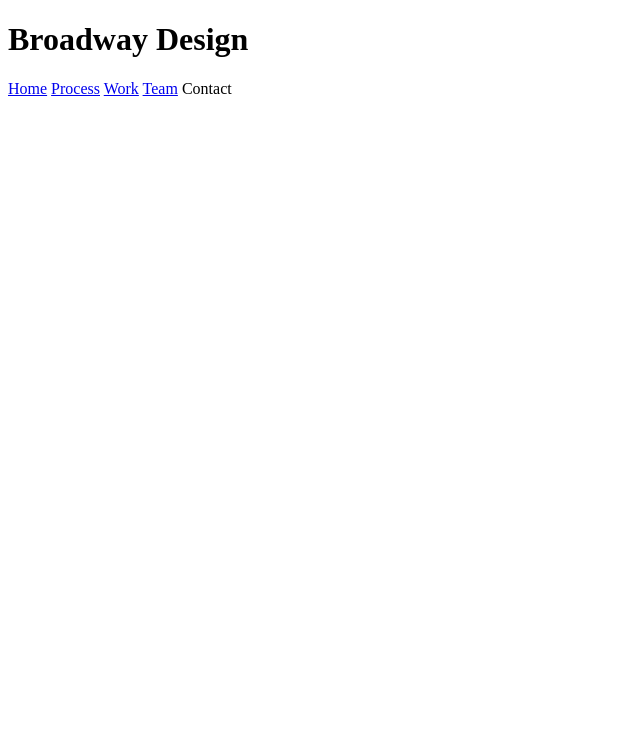
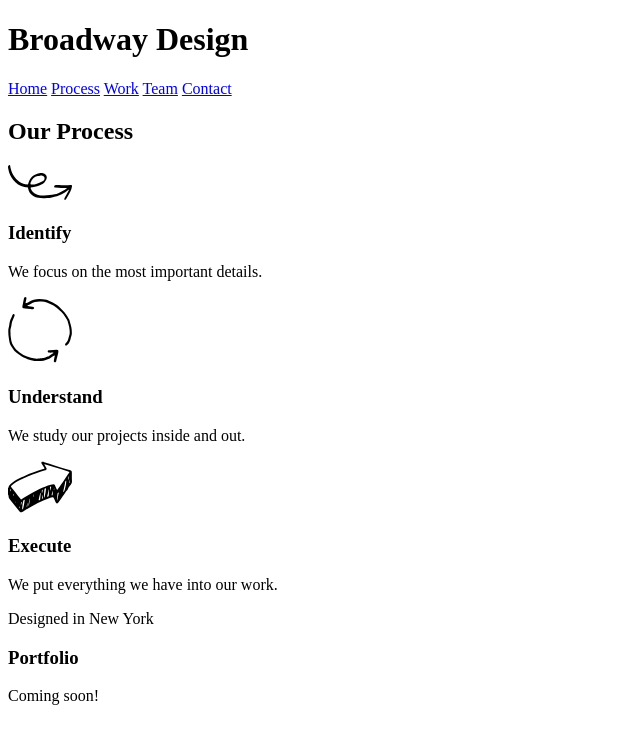
Before and after one commit to samirqadir/broadway, a plain HTML site: page index.html in a window 1280 px wide. Shown: the whole page, without its empty margins (0-640 px from the left). Drawn offline with Linux system fonts and the light colour scheme.

Commit message:
Halfway through the HTML

```diff
--- a/index.html
+++ b/index.html
@@ -6,6 +6,7 @@
     <link href="./resources/CSS/style.css" rel="stylesheet" type="text/CSS" />
   </head>
   <body>
+
     <div class="white_text">
       <h1>Broadway Design</h1>
       <nav>
@@ -13,8 +14,31 @@
         <a href=#process>Process</a>
         <a href=#work>Work</a>
         <a href=#team>Team</a>
-        Contact
+        <a href=#contact>Contact</a>
       </nav>
     </div>
+
+    <div class="black_text" id="process">
+      <h2>Our Process</h2>
+
+      <img src="./resources/identify.svg" />
+      <h3>Identify</h3>
+      <p>We focus on the most important details.</p>
+
+      <img src="./resources/understand.svg" />
+      <h3>Understand</h3>
+      <p>We study our projects inside and out.</p>
+
+      <img src="./resources/execute.svg" />
+      <h3>Execute</h3>
+      <p>We put everything we have into our work.</p>
+    </div>
+
+    <p class="white_text">Designed in New York</p>
+
+    <div class="black_text" id="work">
+      <h3>Portfolio</h3>
+      <p>Coming soon!</p>
+
   </body>
 </html>
```
